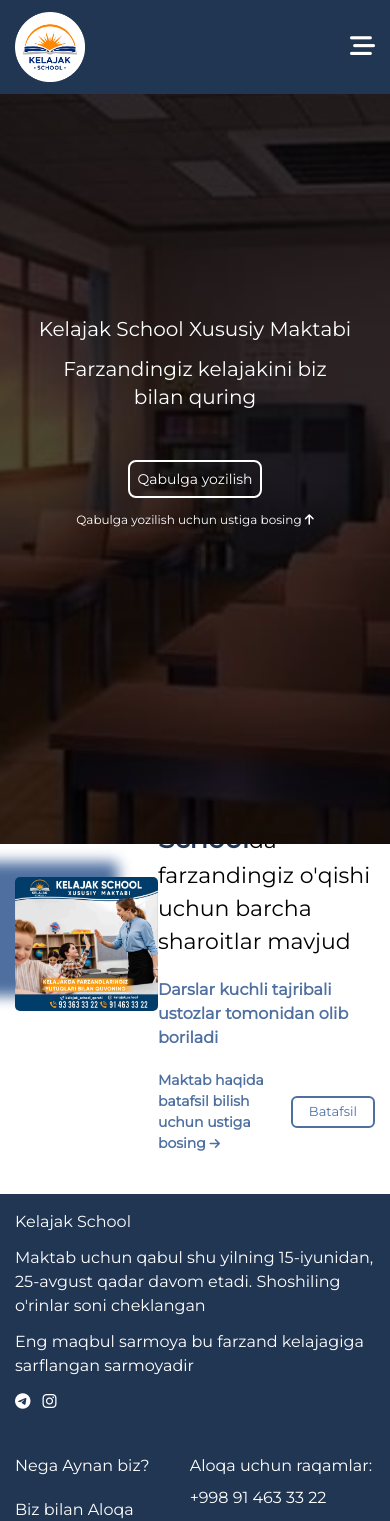
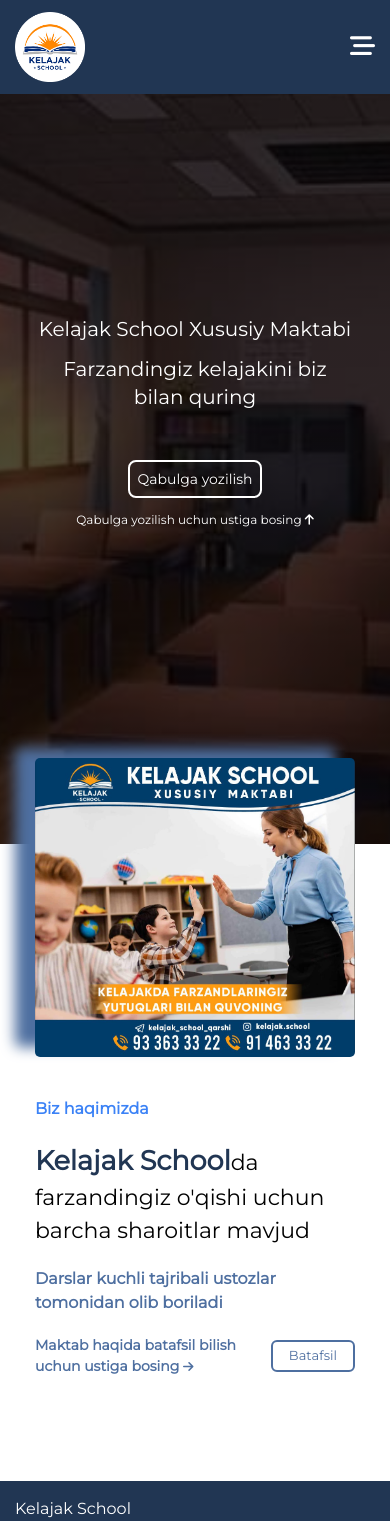
Before and after one commit to sharifov-aslbek/kelajak-school, a Vue app: page / in a window 390 px wide. Shown: the top 1521 px of the page. Built offline with nearby package versions, Linux system fonts and the light colour scheme.

Commit message:
about page + media ending

```diff
--- a/src/components/home/AboutSection.vue
+++ b/src/components/home/AboutSection.vue
@@ -1,13 +1,13 @@
 <template>
-   <section class="about my-10 pt-10">
-      <div class="container flex justify-around items-center">
+   <section class="about my-10 py-16 px-5 lg:px-0">
+      <div class="container flex flex-col gap-10 lg:gap-0 lg:flex-row justify-around items-center">
          <div class="img-content">
-            <img class="w-[300px]" src="@/assets/images/slide-img1.jpg" alt="#">
+            <img class="w-full max-w-[350px] lg:w-[400px]" src="@/assets/images/slide-img1.jpg" alt="#">
          </div>
 
          <div class="text-content">
             <h2 class="text-blue-500 font-bold">Biz haqimizda</h2>
-            <h2 class="w-full max-w-[400px] text-[22px] my-5"><span class="text-brand-blue font-bold text-[27px]">Kelajak School</span>da farzandingiz o'qishi uchun barcha sharoitlar mavjud</h2>
+            <h2 class="w-full max-w-[400px] text-[18px] xs:text-[22px] my-5"><span class="text-brand-blue font-bold text-[23px] xs:text-[27px]">Kelajak School</span>da farzandingiz o'qishi uchun barcha sharoitlar mavjud</h2>
             <p class="text-[#4e6fa0] font-semibold my-5">Darslar kuchli tajribali ustozlar tomonidan olib boriladi</p>
             <div class="batafsil flex items-center gap-2">
                <h3 class="text-[#4e6fa0] font-semibold text-[14px]">Maktab haqida batafsil bilish uchun ustiga bosing <i class="fa-solid fa-arrow-right text-[12px]"></i></h3>
@@ -30,4 +30,10 @@
    filter: drop-shadow(-40px -15px 7px #4e6fa0);
    border-radius: 5px;
 }
+
+@media (max-width:560px) {
+   .about .container .img-content img {
+   filter: drop-shadow(-20px -10px 7px #4e6fa0);
+}
+}
 </style>
```
